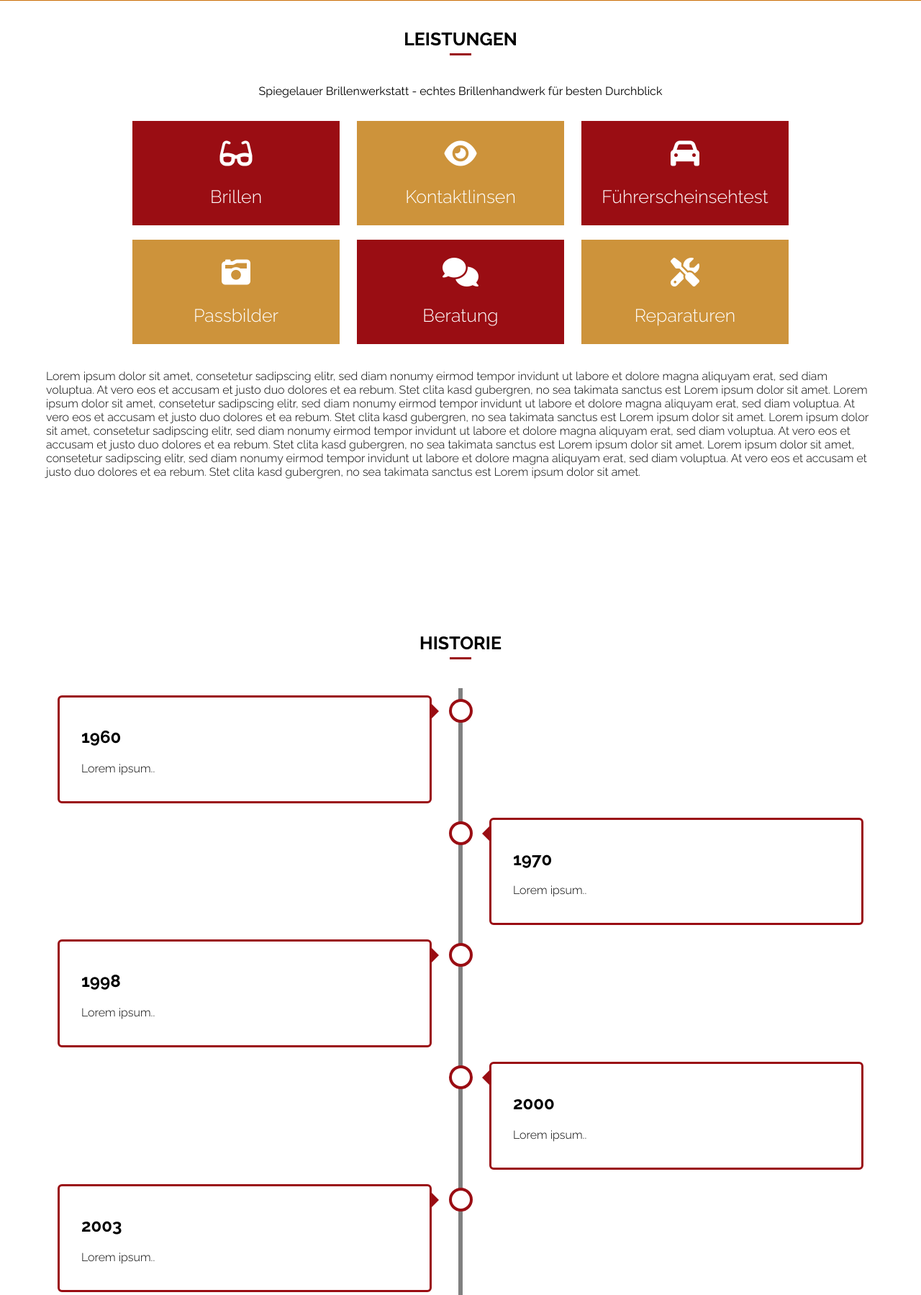
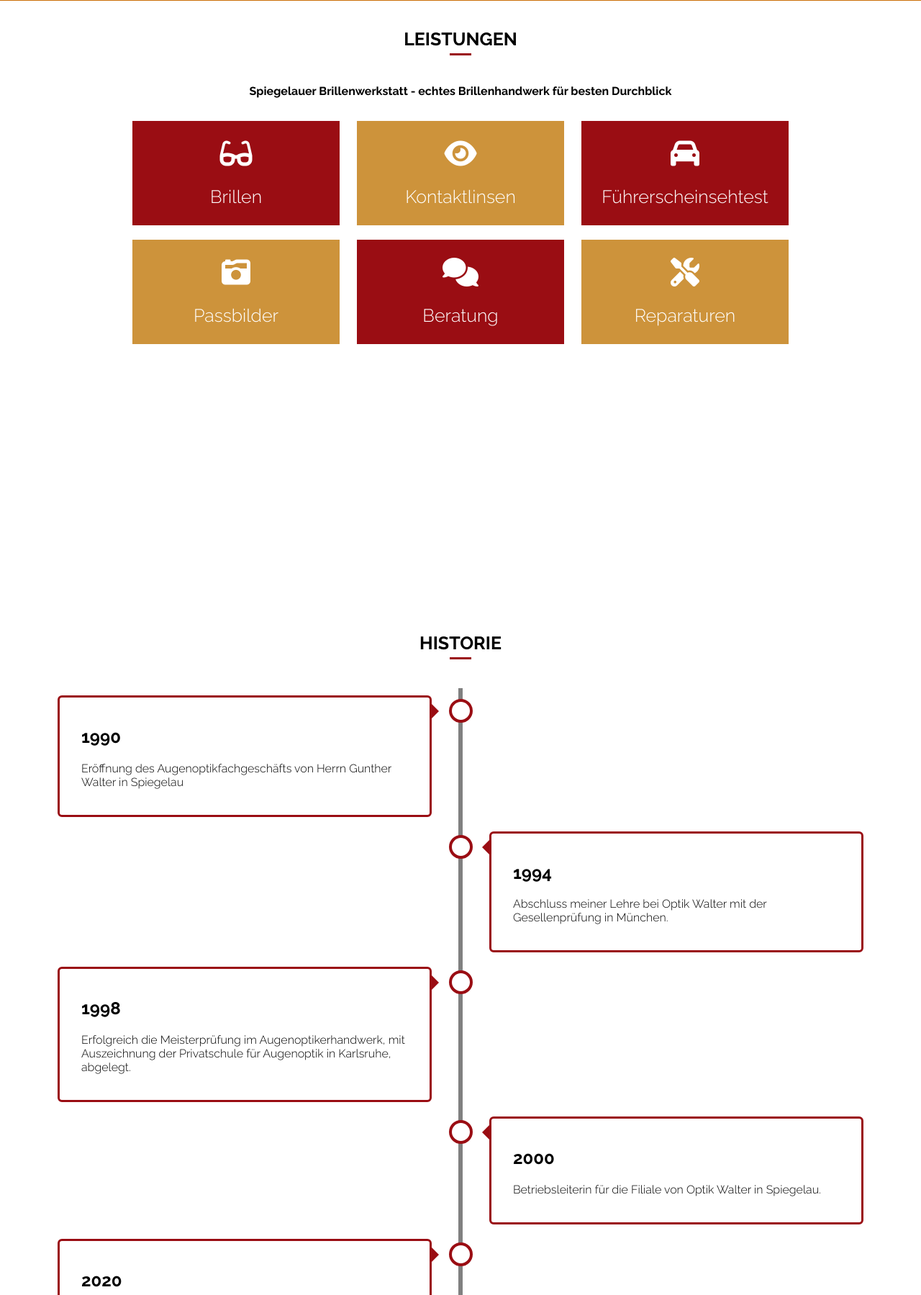
Before and after one commit to TheFbler/optik-simone.de, a PHP site: page / in a window 1280 px wide. Shown: the part 799-2598 px from the top of the page at 72% size. Run offline with PHP 8.4, Linux system fonts and the light colour scheme; grey boxes labelled with a size stand in for pictures from a placeholder-image service; some libraries are stand-ins or nearby versions.

Commit message:
Ändern der Texte bei Leistungen durch klicken

```diff
--- a/css/style.css
+++ b/css/style.css
@@ -334,11 +334,11 @@ header nav ul li:hover {
 }
 
 #leistungen h4 {
-  font-weight: 400;
+  font-weight: 700;
 }
 
-.leistungBeschreibung {
-  width: 90%;
+#leistungBeschreibung {
+  width: 75%;
   margin: 25px auto 0 auto;
 }
 
@@ -357,6 +357,7 @@ header nav ul li:hover {
   display: inline-block;
   margin: 10px;
   opacity: 1;
+  cursor: pointer;
 }
 
 #leistungen ul li:nth-child(even) {
--- a/index.php
+++ b/index.php
@@ -38,32 +38,32 @@
       <hr/>
       <h4 class="centerText">Spiegelauer Brillenwerkstatt - echtes Brillenhandwerk für besten Durchblick</h4>
       <ul class="centerText">
-        <li>
+        <li onclick="changeTextLeistung('Brillen')">
           <i class="fas fa-glasses"></i>
           <p>Brillen</p>
         </li>
-        <li>
+        <li onclick="changeTextLeistung('Kontaktlinsen')">
           <i class="fas fa-eye"></i>
           <p>Kontaktlinsen</p>
         </li>
-        <li>
+        <li onclick="changeTextLeistung('Fuehrerscheinsehtest')">
           <i class="fas fa-car"></i>
           <p>Führerscheinsehtest</p>
         </li>
-        <li>
+        <li onclick="changeTextLeistung('Passbilder')">
           <i class="fas fa-camera-retro"></i>
           <p>Passbilder</p>
         </li>
-        <li>
+        <li onclick="changeTextLeistung('Beratung')">
           <i class="fas fa-comments"></i>
           <p>Beratung</p>
         </li>
-        <li>
+        <li onclick="changeTextLeistung('Reperaturen')">
           <i class="fas fa-tools"></i>
           <p>Reparaturen</p>
         </li>
       </ul>
-      <p class="leistungBeschreibung"><?php echo file_get_contents("texts/leistungen.txt"); ?></p>
+      <p id="leistungBeschreibung"></p>
     </section>
 
     <!-- HISTORIE -->
@@ -74,38 +74,34 @@
       <div class="timeline">
         <div class="container left">
           <div class="content">
-            <h2>1960</h2>
-            <p>Lorem ipsum..</p>
+            <h2>1990</h2>
+            <p>Eröffnung des Augenoptikfachgeschäfts von Herrn Gunther Walter in Spiegelau</p>
           </div>
         </div>
         <div class="container right">
           <div class="content">
-            <h2>1970</h2>
-            <p>Lorem ipsum..</p>
+            <h2>1994</h2>
+            <p>Abschluss meiner Lehre bei Optik Walter mit der Gesellenprüfung in München.</p>
           </div>
         </div>
         <div class="container left">
           <div class="content">
             <h2>1998</h2>
-            <p>Lorem ipsum..</p>
+            <p>Erfolgreich die Meisterprüfung im Augenoptikerhandwerk, mit Auszeichnung der Privatschule für Augenoptik in Karlsruhe, abgelegt.</p>
           </div>
         </div>
         <div class="container right">
           <div class="content">
             <h2>2000</h2>
-            <p>Lorem ipsum..</p>
+            <p>Betriebsleiterin für die Filiale von Optik Walter in Spiegelau.</p>
           </div>
         </div>
         <div class="container left">
           <div class="content">
-            <h2>2003</h2>
-            <p>Lorem ipsum..</p>
-          </div>
-        </div>
-        <div class="container right">
-          <div class="content">
-            <h2>2005</h2>
-            <p>Lorem ipsum..</p>
+            <h2>2020</h2>
+            <p>Mit der Erfahrung von 22 Meisterjahren erfülle ich mir nun meinen
+            Traum vom eigenen Optikfachgeschäft und mache den Schritt in die
+            Selbstständigkeit mit Optik Simone.</p>
           </div>
         </div>
       </div>
@@ -121,7 +117,7 @@
         </li><!-- Fix white space between blocks
         --><li>
           <h2 class="centerText">Der Laden</h2>
-          <div class="alignmentOfP"><p><?php echo file_get_contents("texts/about1.txt"); ?></p></div>
+          <div class="alignmentOfP centerText"><p><?php echo file_get_contents("texts/about1.txt"); ?></p></div>
         </li>
       </ul>
       <ul class="anordnungAbout">
--- a/texts/about1.txt
+++ b/texts/about1.txt
@@ -1,5 +1,4 @@
-Lorem ipsum dolor sit amet, consetetur sadipscing elitr, sed diam nonumy eirmod tempor invidunt ut labore et dolore magna aliquyam erat, sed diam voluptua. At vero eos et accusam et justo duo dolores et ea rebum. Stet clita kasd gubergren, no sea takimata sanctus est Lorem ipsum dolor sit amet. Lorem ipsum dolor sit amet, consetetur sadipscing elitr, sed diam nonumy eirmod tempor invidunt ut labore et dolore magna aliquyam erat, sed diam voluptua. At vero eos et accusam et justo duo dolores et ea rebum. Stet clita kasd gubergren, no sea takimata sanctus est Lorem ipsum dolor sit amet.
-
-Lorem ipsum dolor sit amet, consetetur sadipscing elitr, sed diam nonumy eirmod tempor invidunt ut labore et dolore magna aliquyam erat, sed diam voluptua. At vero eos et accusam et justo duo dolores et ea rebum. Stet clita kasd gubergren, no sea takimata sanctus est Lorem ipsum dolor sit amet. Lorem ipsum dolor sit amet, consetetur sadipscing elitr, sed diam nonumy eirmod tempor invidunt ut labore et dolore magna aliquyam erat, sed diam voluptua. At vero eos et accusam et justo duo dolores et ea rebum. Stet clita kasd gubergren, no sea takimata sanctus est Lorem ipsum dolor sit amet.
-
-Lorem ipsum dolor sit amet, consetetur sadipscing elitr, sed diam nonumy eirmod tempor invidunt ut labore et dolore magna aliquyam erat, sed diam voluptua. At vero eos et accusam et justo duo dolores et ea rebum. Stet clita kasd gubergren, no sea takimata sanctus est Lorem ipsum dolor sit amet. Lorem ipsum dolor sit amet, consetetur sadipscing elitr, sed diam nonumy eirmod tempor invidunt ut labore et dolore magna aliquyam erat, sed diam voluptua. At vero eos et accusam et justo duo dolores et ea rebum. Stet clita kasd gubergren, no sea takimata sanctus est Lorem ipsum dolor sit amet.
+Seit dreißig Jahren am Ort ansässig<br/>
+frisch & vollständig renoviert<br/>
+modern ausgestattete Werkstatt<br/>
+komplett ausgerüstete Refraktion zur individuellen Bestimmung der persönlichen Sehstärke und -schärfe
--- a/texts/about2.txt
+++ b/texts/about2.txt
@@ -1,5 +1 @@
 Lorem ipsum dolor sit amet, consetetur sadipscing elitr, sed diam nonumy eirmod tempor invidunt ut labore et dolore magna aliquyam erat, sed diam voluptua. At vero eos et accusam et justo duo dolores et ea rebum. Stet clita kasd gubergren, no sea takimata sanctus est Lorem ipsum dolor sit amet. Lorem ipsum dolor sit amet, consetetur sadipscing elitr, sed diam nonumy eirmod tempor invidunt ut labore et dolore magna aliquyam erat, sed diam voluptua. At vero eos et accusam et justo duo dolores et ea rebum. Stet clita kasd gubergren, no sea takimata sanctus est Lorem ipsum dolor sit amet.
-
-Lorem ipsum dolor sit amet, consetetur sadipscing elitr, sed diam nonumy eirmod tempor invidunt ut labore et dolore magna aliquyam erat, sed diam voluptua. At vero eos et accusam et justo duo dolores et ea rebum. Stet clita kasd gubergren, no sea takimata sanctus est Lorem ipsum dolor sit amet. Lorem ipsum dolor sit amet, consetetur sadipscing elitr, sed diam nonumy eirmod tempor invidunt ut labore et dolore magna aliquyam erat, sed diam voluptua. At vero eos et accusam et justo duo dolores et ea rebum. Stet clita kasd gubergren, no sea takimata sanctus est Lorem ipsum dolor sit amet.
-
-Lorem ipsum dolor sit amet, consetetur sadipscing elitr, sed diam nonumy eirmod tempor invidunt ut labore et dolore magna aliquyam erat, sed diam voluptua. At vero eos et accusam et justo duo dolores et ea rebum. Stet clita kasd gubergren, no sea takimata sanctus est Lorem ipsum dolor sit amet. Lorem ipsum dolor sit amet, consetetur sadipscing elitr, sed diam nonumy eirmod tempor invidunt ut labore et dolore magna aliquyam erat, sed diam voluptua. At vero eos et accusam et justo duo dolores et ea rebum. Stet clita kasd gubergren, no sea takimata sanctus est Lorem ipsum dolor sit amet.
--- a/texts/leistungen.txt
+++ /dev/null
@@ -1,3 +0,0 @@
-Lorem ipsum dolor sit amet, consetetur sadipscing elitr, sed diam nonumy eirmod tempor invidunt ut labore et dolore magna aliquyam erat, sed diam voluptua. At vero eos et accusam et justo duo dolores et ea rebum. Stet clita kasd gubergren, no sea takimata sanctus est Lorem ipsum dolor sit amet. Lorem ipsum dolor sit amet, consetetur sadipscing elitr, sed diam nonumy eirmod tempor invidunt ut labore et dolore magna aliquyam erat, sed diam voluptua. At vero eos et accusam et justo duo dolores et ea rebum. Stet clita kasd gubergren, no sea takimata sanctus est Lorem ipsum dolor sit amet.
-
-Lorem ipsum dolor sit amet, consetetur sadipscing elitr, sed diam nonumy eirmod tempor invidunt ut labore et dolore magna aliquyam erat, sed diam voluptua. At vero eos et accusam et justo duo dolores et ea rebum. Stet clita kasd gubergren, no sea takimata sanctus est Lorem ipsum dolor sit amet. Lorem ipsum dolor sit amet, consetetur sadipscing elitr, sed diam nonumy eirmod tempor invidunt ut labore et dolore magna aliquyam erat, sed diam voluptua. At vero eos et accusam et justo duo dolores et ea rebum. Stet clita kasd gubergren, no sea takimata sanctus est Lorem ipsum dolor sit amet.
```
Also changed, not shown: js/script.js (+25 -0 lines).
